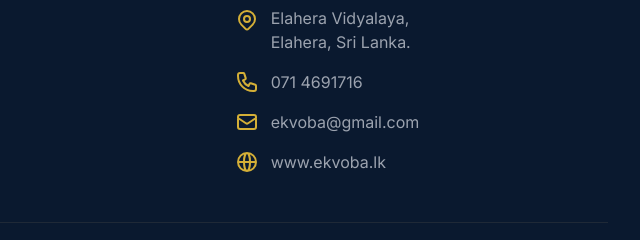
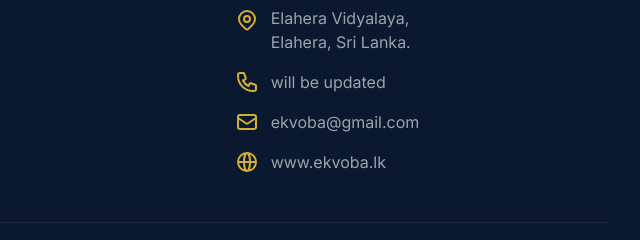
Before and after one commit to dinisuruyapabandara-glitch/EKVOB, a plain HTML site: page ekvoba_official_website.html in a window 1280 px wide. Shown: the part 2984-3224 px from the top of the page, 640-1280 px from the left. Drawn offline with nearby package versions, Linux system fonts and the light colour scheme.

Commit message:
Update contact number text in HTML

```diff
--- a/ekvoba_official_website.html
+++ b/ekvoba_official_website.html
@@ -585,7 +585,7 @@
                                 <path stroke-linecap="round" stroke-linejoin="round" stroke-width="2"
                                     d="M3 5a2 2 0 012-2h3.28a1 1 0 01.948.684l1.498 4.493a1 1 0 01-.502 1.21l-2.257 1.13a11.042 11.042 0 005.516 5.516l1.13-2.257a1 1 0 011.21-.502l4.493 1.498a1 1 0 01.684.949V19a2 2 0 01-2 2h-1C9.716 21 3 14.284 3 6V5z" />
                             </svg>
-                            <a href="tel:+94714691716" class="hover:text-gold transition">071 4691716</a>
+                            <a href="tel:+94714691716" class="hover:text-gold transition">will be updated</a>
                         </li>
                         <li class="flex items-center text-gray-400">
                             <svg class="h-6 w-6 text-gold mr-3" fill="none" viewBox="0 0 24 24" stroke="currentColor">
```
